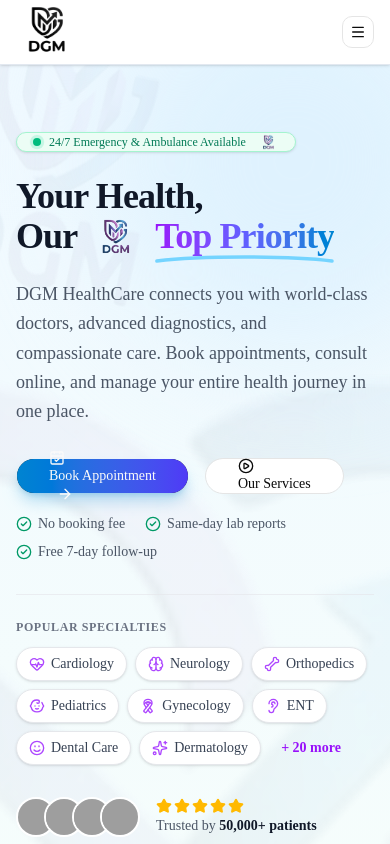
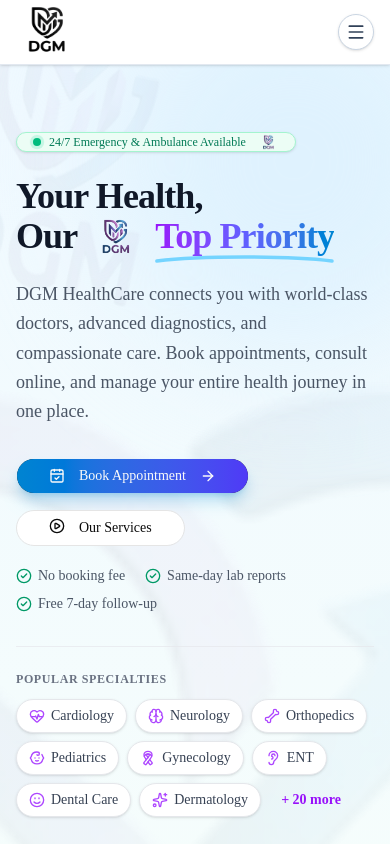
Before and after one commit to Kkhalidbinmostafahridoy/DGM_Health_Care_Client, a Next.js app: page / in a window 390 px wide. Shown: the top 844 px of the page. Built offline with nearby package versions, Linux system fonts and the light colour scheme; grey boxes are pictures that could not be loaded.

Commit message:
added some issue

```diff
--- a/src/components/modules/Footer/Footer.tsx
+++ b/src/components/modules/Footer/Footer.tsx
@@ -388,7 +388,7 @@
 
 import { Button } from "@/components/ui/button";
 import { Input } from "@/components/ui/input";
-import logoImg from "../../../../public/LogoImg/DGM2.png";
+import logoImg from "../../../../public/LogoImg/DGM3.png";
 
 /* ------------------------------ Data & Types ------------------------------ */
 
--- a/src/components/modules/Home/Hero.tsx
+++ b/src/components/modules/Home/Hero.tsx
@@ -1,3 +1,4 @@
+/* eslint-disable @next/next/no-img-element */
 /* eslint-disable react-hooks/set-state-in-effect */
 "use client";
 
@@ -201,7 +202,7 @@
                   alt="DGM"
                   className="inline-block h-10 w-auto sm:h-12 lg:h-14"
                 />
-                <span className="relative inline-block bg-gradient-to-r from-purple-600 via-indigo-500 to-sky-600 bg-clip-text text-transparent">
+                <span className="relative inline-block bg-linear-to-r from-purple-600 via-indigo-500 to-sky-600 bg-clip-text text-transparent">
                   Top Priority
                   <svg
                     aria-hidden
@@ -231,18 +232,23 @@
             <div className="mt-8 flex flex-wrap items-center gap-4">
               <Button
                 size="lg"
-                className="rounded-full bg-gradient-to-r from-sky-600 to-indigo-600 px-8 shadow-lg shadow-sky-600/25 transition-all hover:shadow-xl hover:shadow-indigo-600/30 hover:scale-[1.02]"
+                className="rounded-full bg-linear-to-r from-sky-600 to-indigo-600 px-8 shadow-lg shadow-sky-600/25 transition-all hover:shadow-xl hover:shadow-indigo-600/30 hover:scale-[1.02]"
               >
                 <Link href="/appointments">
-                  <CalendarCheck className="mr-2 h-5 w-5" />
-                  Book Appointment
-                  <ArrowRight className="ml-2 h-4 w-4" />
+                  <div className="flex items-center gap-1.5">
+                    {" "}
+                    <CalendarCheck className="mr-2 h-5 w-5" />
+                    Book Appointment
+                    <ArrowRight className="ml-2 h-4 w-4" />
+                  </div>
                 </Link>
               </Button>
               <Button size="lg" variant="outline" className="rounded-full px-8">
                 <Link href="/services">
-                  <PlayCircle className="mr-2 h-5 w-5" />
-                  Our Services
+                  <div className="flex *:items-center gap-1.5">
+                    <PlayCircle className="mr-2 h-5 w-5"> </PlayCircle>
+                    Our Services
+                  </div>
                 </Link>
               </Button>
             </div>
--- a/src/components/shared/PublicNavbar.tsx
+++ b/src/components/shared/PublicNavbar.tsx
@@ -1,3 +1,157 @@
+// /* eslint-disable @next/next/no-img-element */
+// "use client";
+
+// import { useState } from "react";
+// import Link from "next/link";
+// import { usePathname } from "next/navigation";
+// import { CalendarCheck, Menu, PhoneCall } from "lucide-react";
+
+// import { Button } from "../ui/button";
+// import {
+//   Sheet,
+//   SheetContent,
+//   SheetDescription,
+//   SheetHeader,
+//   SheetTitle,
+//   SheetTrigger,
+// } from "../ui/sheet";
+// import logoImg from "../../../public/LogoImg/DGM2.png";
+// const NAV_ITEMS = [
+//   { name: "Home", href: "/" },
+//   { name: "Consultation", href: "/consultation" },
+//   { name: "Health Plans", href: "/health-plans" },
+//   { name: "Diagnosis", href: "/diagnosis" },
+//   { name: "NGOs", href: "/ngos" },
+//   { name: "Blog", href: "/blog" },
+//   { name: "Contact", href: "/contact" },
+// ];
+
+// export default function PublicNavbar() {
+//   const pathname = usePathname();
+//   const [open, setOpen] = useState(false);
+
+//   const isActive = (href: string) =>
+//     href === "/" ? pathname === "/" : pathname.startsWith(href);
+
+//   return (
+//     <header className="sticky top-0 z-50">
+//       {/* ----------------------------- Main navbar ----------------------------- */}
+//       <div className="border-b border-slate-200 bg-white/90 shadow-sm backdrop-blur">
+//         <div className="mx-auto flex h-16 max-w-7xl items-center justify-between px-4 sm:px-6 lg:px-8">
+//           <img src={logoImg.src} alt="DGM Logo" className="h-14 w-auto" />
+
+//           {/* Desktop links */}
+//           <nav aria-label="Main navigation" className="hidden lg:block">
+//             <ul className="flex items-center gap-1">
+//               {NAV_ITEMS.map((item) => (
+//                 <li key={item.name}>
+//                   <Link
+//                     href={item.href}
+//                     aria-current={isActive(item.href) ? "page" : undefined}
+//                     className={`rounded-full px-3.5 py-2 text-sm font-medium transition ${
+//                       isActive(item.href)
+//                         ? "bg-sky-50 text-sky-700"
+//                         : "text-slate-600 hover:bg-slate-100 hover:text-slate-900"
+//                     }`}
+//                   >
+//                     {item.name}
+//                   </Link>
+//                 </li>
+//               ))}
+//             </ul>
+//           </nav>
+
+//           {/* Desktop CTAs */}
+//           <div className="hidden items-center gap-2 lg:flex">
+//             <Button variant="outline" className="rounded-full">
+//               <Link href="/login">Login</Link>
+//             </Button>
+//           </div>
+
+//           {/* Mobile: menu trigger */}
+//           <Sheet open={open} onOpenChange={setOpen}>
+//             <SheetTrigger>
+//               <Button
+//                 variant="outline"
+//                 size="icon"
+//                 className="lg:hidden"
+//                 aria-label="Open navigation menu"
+//               >
+//                 <Menu className="h-5 w-5" aria-hidden />
+//               </Button>
+//             </SheetTrigger>
+
+//             <SheetContent side="right" className="w-80 overflow-y-auto">
+//               <SheetHeader className="border-b border-slate-100 pb-4 text-left">
+//                 <SheetTitle>
+//                   <div>
+//                     <img
+//                       src={logoImg.src}
+//                       alt="DGM Logo"
+//                       className="h-14 w-auto"
+//                     />
+//                   </div>
+//                 </SheetTitle>
+//                 <SheetDescription className="sr-only">
+//                   Main navigation menu
+//                 </SheetDescription>
+//               </SheetHeader>
+
+//               {/* Mobile links */}
+//               <nav aria-label="Mobile navigation" className="px-4 pt-4">
+//                 <ul className="flex flex-col gap-1">
+//                   {NAV_ITEMS.map((item) => (
+//                     <li key={item.name}>
+//                       <Link
+//                         href={item.href}
+//                         onClick={() => setOpen(false)}
+//                         aria-current={isActive(item.href) ? "page" : undefined}
+//                         className={`block rounded-lg px-3 py-2.5 text-sm font-medium transition ${
+//                           isActive(item.href)
+//                             ? "bg-sky-50 text-sky-700"
+//                             : "text-slate-600 hover:bg-slate-100 hover:text-slate-900"
+//                         }`}
+//                       >
+//                         {item.name}
+//                       </Link>
+//                     </li>
+//                   ))}
+//                 </ul>
+//               </nav>
+
+//               {/* Mobile CTAs */}
+//               <div className="flex flex-col gap-2 px-4 pt-6">
+//                 <Button className="w-full rounded-full bg-sky-600 hover:bg-sky-500">
+//                   <Link href="/appointments" onClick={() => setOpen(false)}>
+//                     <CalendarCheck className="mr-1.5 h-4 w-4" aria-hidden />
+//                     Book Appointment
+//                   </Link>
+//                 </Button>
+//                 <Button variant="outline" className="w-full rounded-full">
+//                   <Link href="/login" onClick={() => setOpen(false)}>
+//                     Login
+//                   </Link>
+//                 </Button>
+//               </div>
+
+//               {/* Mobile emergency */}
+//               <div className="mt-6 border-t border-slate-100 px-4 pt-4 pb-6">
+//                 <a
+//                   href="tel:+8801756959451"
+//                   className="flex items-center justify-center gap-2 rounded-full bg-red-50 px-4 py-2.5 text-sm font-semibold text-red-600 transition hover:bg-red-100"
+//                 >
+//                   <PhoneCall className="h-4 w-4" aria-hidden />
+//                   Emergency: +880 1756-959451
+//                 </a>
+//               </div>
+//             </SheetContent>
+//           </Sheet>
+//         </div>
+//       </div>
+//     </header>
+//   );
+// }
+
 /* eslint-disable @next/next/no-img-element */
 "use client";
 
@@ -6,7 +160,6 @@
 import { usePathname } from "next/navigation";
 import { CalendarCheck, Menu, PhoneCall } from "lucide-react";
 
-import { Button } from "../ui/button";
 import {
   Sheet,
   SheetContent,
@@ -16,6 +169,7 @@
   SheetTrigger,
 } from "../ui/sheet";
 import logoImg from "../../../public/LogoImg/DGM2.png";
+
 const NAV_ITEMS = [
   { name: "Home", href: "/" },
   { name: "Consultation", href: "/consultation" },
@@ -25,6 +179,12 @@
   { name: "Blog", href: "/blog" },
   { name: "Contact", href: "/contact" },
 ];
+
+/* Reusable button-style classes (since Base UI Button doesn't support asChild) */
+const btnPrimary =
+  "inline-flex items-center justify-center gap-1.5 rounded-full bg-sky-600 px-4 py-2 text-sm font-medium text-white shadow-sm transition hover:bg-sky-500";
+const btnOutline =
+  "inline-flex items-center justify-center gap-1.5 rounded-full border border-slate-300 bg-white px-4 py-2 text-sm font-medium text-slate-700 shadow-sm transition hover:bg-slate-50";
 
 export default function PublicNavbar() {
   const pathname = usePathname();
@@ -38,7 +198,9 @@
       {/* ----------------------------- Main navbar ----------------------------- */}
       <div className="border-b border-slate-200 bg-white/90 shadow-sm backdrop-blur">
         <div className="mx-auto flex h-16 max-w-7xl items-center justify-between px-4 sm:px-6 lg:px-8">
+          <Link href="/" aria-label="DGM HealthCare — Home">
             <img src={logoImg.src} alt="DGM Logo" className="h-14 w-auto" />
+          </Link>
 
           {/* Desktop links */}
           <nav aria-label="Main navigation" className="hidden lg:block">
@@ -61,36 +223,31 @@
             </ul>
           </nav>
 
-          {/* Desktop CTAs */}
+          {/* Desktop CTAs — plain styled Link, NO Button wrapper, NO asChild */}
           <div className="hidden items-center gap-2 lg:flex">
-            <Button variant="outline" className="rounded-full">
-              <Link href="/login">Login</Link>
-            </Button>
+            <Link href="/login" className={btnOutline}>
+              Login
+            </Link>
           </div>
 
-          {/* Mobile: menu trigger */}
+          {/* Mobile trigger — SheetTrigger's OWN button, styled directly.
+              NO nested <Button>, NO asChild → single <button>, zero hydration errors */}
           <Sheet open={open} onOpenChange={setOpen}>
-            <SheetTrigger>
-              <Button
-                variant="outline"
-                size="icon"
-                className="lg:hidden"
+            <SheetTrigger
+              className="inline-flex size-9 items-center justify-center rounded-full border border-slate-300 bg-white text-slate-700 shadow-sm transition hover:bg-slate-50 lg:hidden"
               aria-label="Open navigation menu"
             >
               <Menu className="h-5 w-5" aria-hidden />
-              </Button>
             </SheetTrigger>
 
             <SheetContent side="right" className="w-80 overflow-y-auto">
               <SheetHeader className="border-b border-slate-100 pb-4 text-left">
                 <SheetTitle>
-                  <div>
                   <img
                     src={logoImg.src}
                     alt="DGM Logo"
                     className="h-14 w-auto"
                   />
-                  </div>
                 </SheetTitle>
                 <SheetDescription className="sr-only">
                   Main navigation menu
@@ -119,19 +276,23 @@
                 </ul>
               </nav>
 
-              {/* Mobile CTAs */}
+              {/* Mobile CTAs — styled Links */}
               <div className="flex flex-col gap-2 px-4 pt-6">
-                <Button className="w-full rounded-full bg-sky-600 hover:bg-sky-500">
-                  <Link href="/appointments" onClick={() => setOpen(false)}>
-                    <CalendarCheck className="mr-1.5 h-4 w-4" aria-hidden />
+                <Link
+                  href="/appointments"
+                  onClick={() => setOpen(false)}
+                  className={btnPrimary}
+                >
+                  <CalendarCheck className="h-4 w-4" aria-hidden />
                   Book Appointment
                 </Link>
-                </Button>
-                <Button variant="outline" className="w-full rounded-full">
-                  <Link href="/login" onClick={() => setOpen(false)}>
+                <Link
+                  href="/login"
+                  onClick={() => setOpen(false)}
+                  className={btnOutline}
+                >
                   Login
                 </Link>
-                </Button>
               </div>
 
               {/* Mobile emergency */}
```
Also changed, not shown: src/app/(commonLayout)/layout.tsx (+0 -17 lines). Lines whose indentation alone changed are shown as unchanged.
